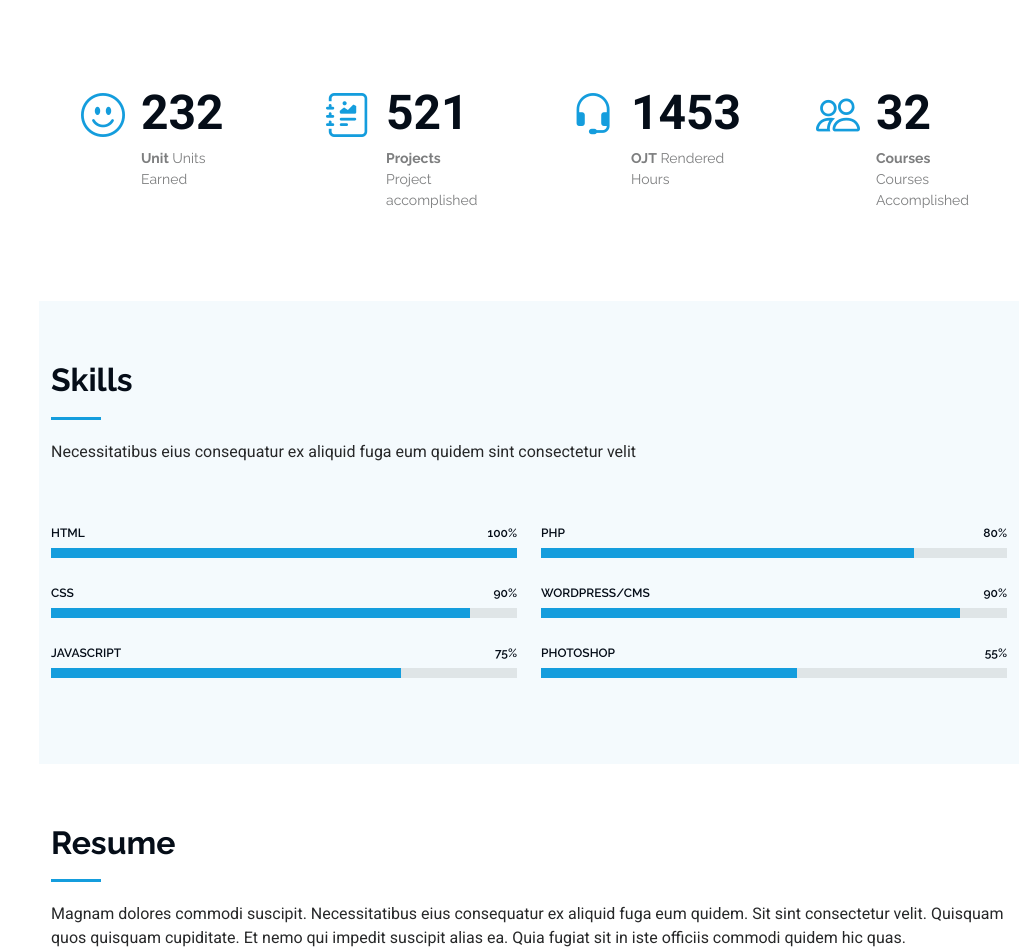
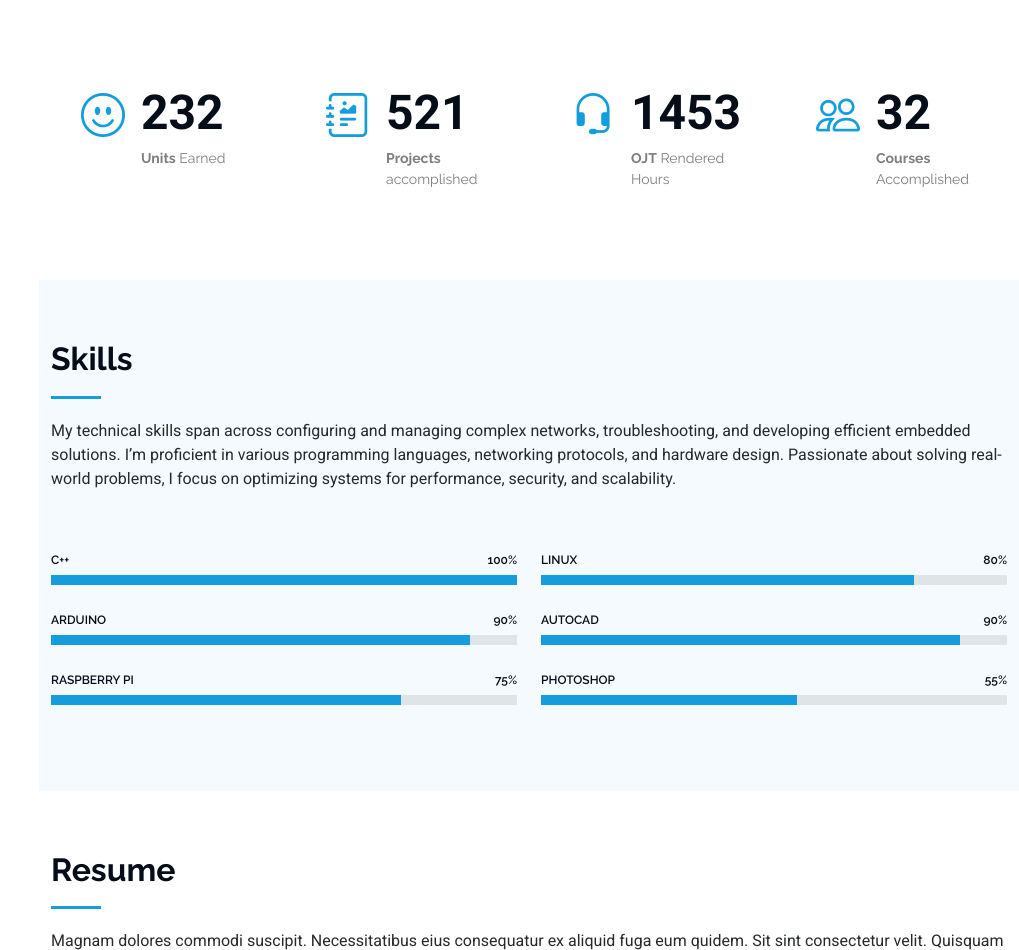
Before and after one commit to atomcarino/atomcarino.github.io, a plain HTML site: page index.html in a window 1280 px wide. Shown: the part 1536-2486 px from the top of the page, without its empty margins (261-1280 px from the left). Drawn offline with Linux system fonts and the light colour scheme.

Commit message:
Update index.html

```diff
--- a/index.html
+++ b/index.html
@@ -138,7 +138,7 @@
             <div class="stats-item">
               <i class="bi bi-emoji-smile"></i>
               <span data-purecounter-start="0" data-purecounter-end="232" data-purecounter-duration="1" class="purecounter"></span>
-              <p><strong>Unit</strong> <span>Units Earned</span></p>
+              <p><strong>Units</strong> <span> Earned</span></p>
             </div>
           </div><!-- End Stats Item -->
 
@@ -146,7 +146,7 @@
             <div class="stats-item">
               <i class="bi bi-journal-richtext"></i>
               <span data-purecounter-start="0" data-purecounter-end="521" data-purecounter-duration="1" class="purecounter"></span>
-              <p><strong>Projects</strong> <span>Project accomplished</span></p>
+              <p><strong>Projects</strong> <span> accomplished</span></p>
             </div>
           </div><!-- End Stats Item -->
 
@@ -154,7 +154,7 @@
             <div class="stats-item">
               <i class="bi bi-headset"></i>
               <span data-purecounter-start="0" data-purecounter-end="1453" data-purecounter-duration="1" class="purecounter"></span>
-              <p><strong>OJT</strong> <span>Rendered Hours</span></p>
+              <p><strong>OJT</strong> <span> Rendered Hours</span></p>
             </div>
           </div><!-- End Stats Item -->
 
@@ -162,7 +162,7 @@
             <div class="stats-item">
               <i class="bi bi-people"></i>
               <span data-purecounter-start="0" data-purecounter-end="32" data-purecounter-duration="1" class="purecounter"></span>
-              <p><strong>Courses</strong> <span>Courses Accomplished</span></p>
+              <p><strong>Courses</strong> <span> Accomplished</span></p>
             </div>
           </div><!-- End Stats Item -->
 
@@ -178,7 +178,8 @@
       <!-- Section Title -->
       <div class="container section-title" data-aos="fade-up">
         <h2>Skills</h2>
-        <p>Necessitatibus eius consequatur ex aliquid fuga eum quidem sint consectetur velit</p>
+        <p> My technical skills span across configuring and managing complex networks, troubleshooting, and developing efficient embedded solutions. I’m proficient in various programming languages, networking protocols,
+          and hardware design. Passionate about solving real-world problems, I focus on optimizing systems for performance, security, and scalability.</p>
       </div><!-- End Section Title -->
 
       <div class="container" data-aos="fade-up" data-aos-delay="100">
@@ -188,21 +189,21 @@
           <div class="col-lg-6">
 
             <div class="progress">
-              <span class="skill"><span>HTML</span> <i class="val">100%</i></span>
+              <span class="skill"><span>C++</span> <i class="val">100%</i></span>
               <div class="progress-bar-wrap">
                 <div class="progress-bar" role="progressbar" aria-valuenow="100" aria-valuemin="0" aria-valuemax="100"></div>
               </div>
             </div><!-- End Skills Item -->
 
             <div class="progress">
-              <span class="skill"><span>CSS</span> <i class="val">90%</i></span>
+              <span class="skill"><span>Arduino</span> <i class="val">90%</i></span>
               <div class="progress-bar-wrap">
                 <div class="progress-bar" role="progressbar" aria-valuenow="90" aria-valuemin="0" aria-valuemax="100"></div>
               </div>
             </div><!-- End Skills Item -->
 
             <div class="progress">
-              <span class="skill"><span>JavaScript</span> <i class="val">75%</i></span>
+              <span class="skill"><span>Raspberry pi</span> <i class="val">75%</i></span>
               <div class="progress-bar-wrap">
                 <div class="progress-bar" role="progressbar" aria-valuenow="75" aria-valuemin="0" aria-valuemax="100"></div>
               </div>
@@ -213,14 +214,14 @@
           <div class="col-lg-6">
 
             <div class="progress">
-              <span class="skill"><span>PHP</span> <i class="val">80%</i></span>
+              <span class="skill"><span>Linux</span> <i class="val">80%</i></span>
               <div class="progress-bar-wrap">
                 <div class="progress-bar" role="progressbar" aria-valuenow="80" aria-valuemin="0" aria-valuemax="100"></div>
               </div>
             </div><!-- End Skills Item -->
 
             <div class="progress">
-              <span class="skill"><span>WordPress/CMS</span> <i class="val">90%</i></span>
+              <span class="skill"><span>AutoCAD</span> <i class="val">90%</i></span>
               <div class="progress-bar-wrap">
                 <div class="progress-bar" role="progressbar" aria-valuenow="90" aria-valuemin="0" aria-valuemax="100"></div>
               </div>
```
